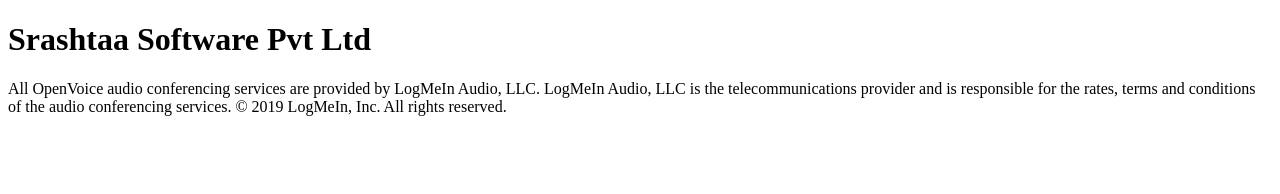
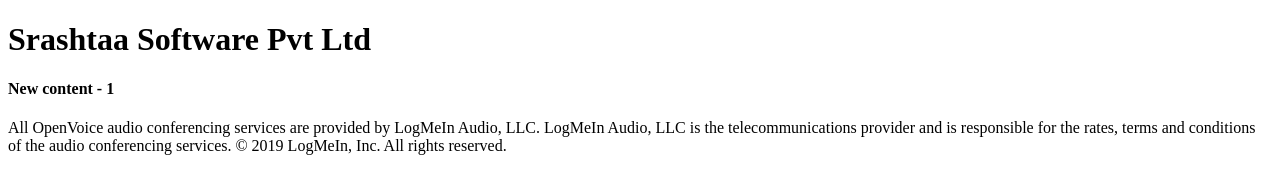
Before and after one commit to rathanportfolio/rathanportfolio.github.io, a plain HTML site: page index.html in a window 1280 px wide. Drawn offline with Linux system fonts and the light colour scheme.

Commit message:
12345 - updated h4 tag in index.html

```diff
--- a/index.html
+++ b/index.html
@@ -8,6 +8,7 @@
 </head>
 <body>
     <h1>Srashtaa Software Pvt Ltd</h1>
+    <h4>New content - 1</h4>
     <p>All OpenVoice audio conferencing services are provided by LogMeIn Audio, LLC. LogMeIn Audio, LLC is the telecommunications provider and is responsible for the rates, terms and conditions of the audio conferencing services. © 2019 LogMeIn, Inc. All rights reserved.</p>
 </body>
 </html>
```
